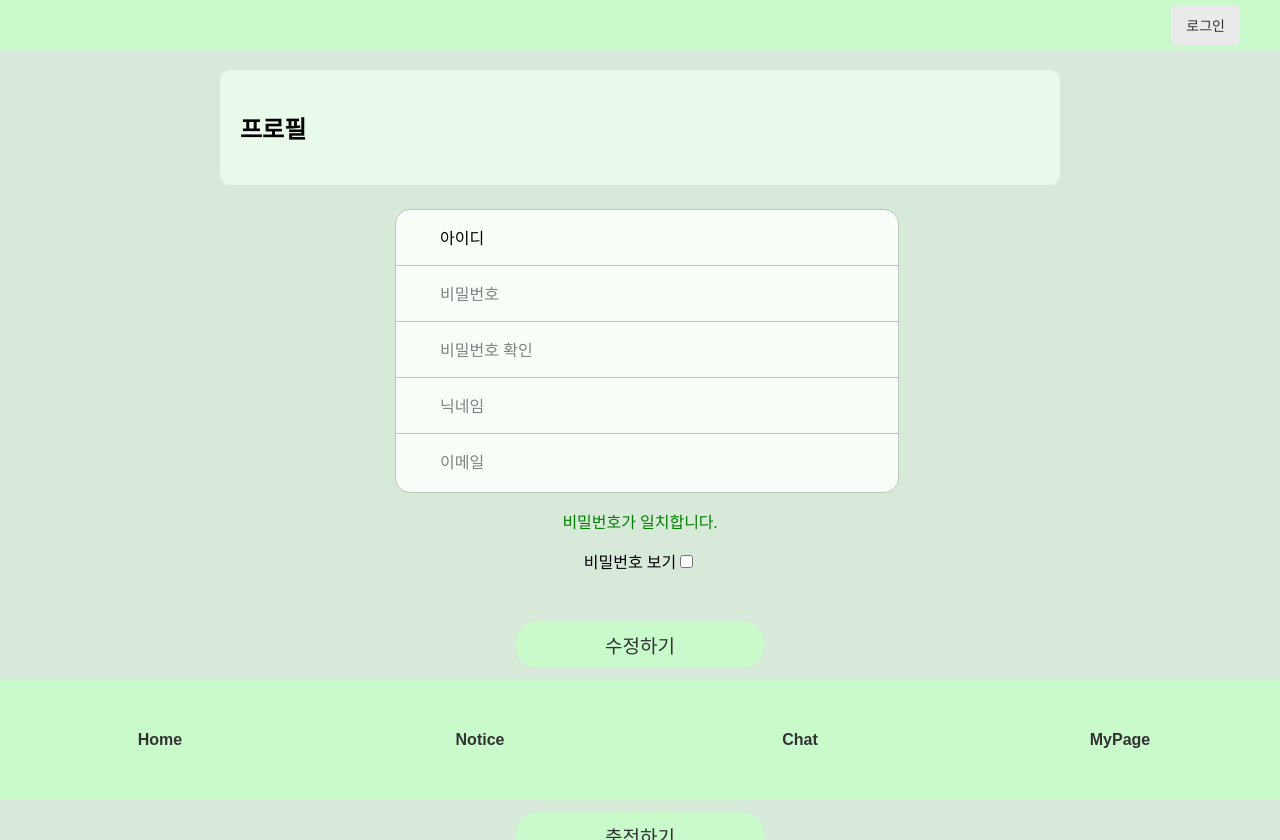
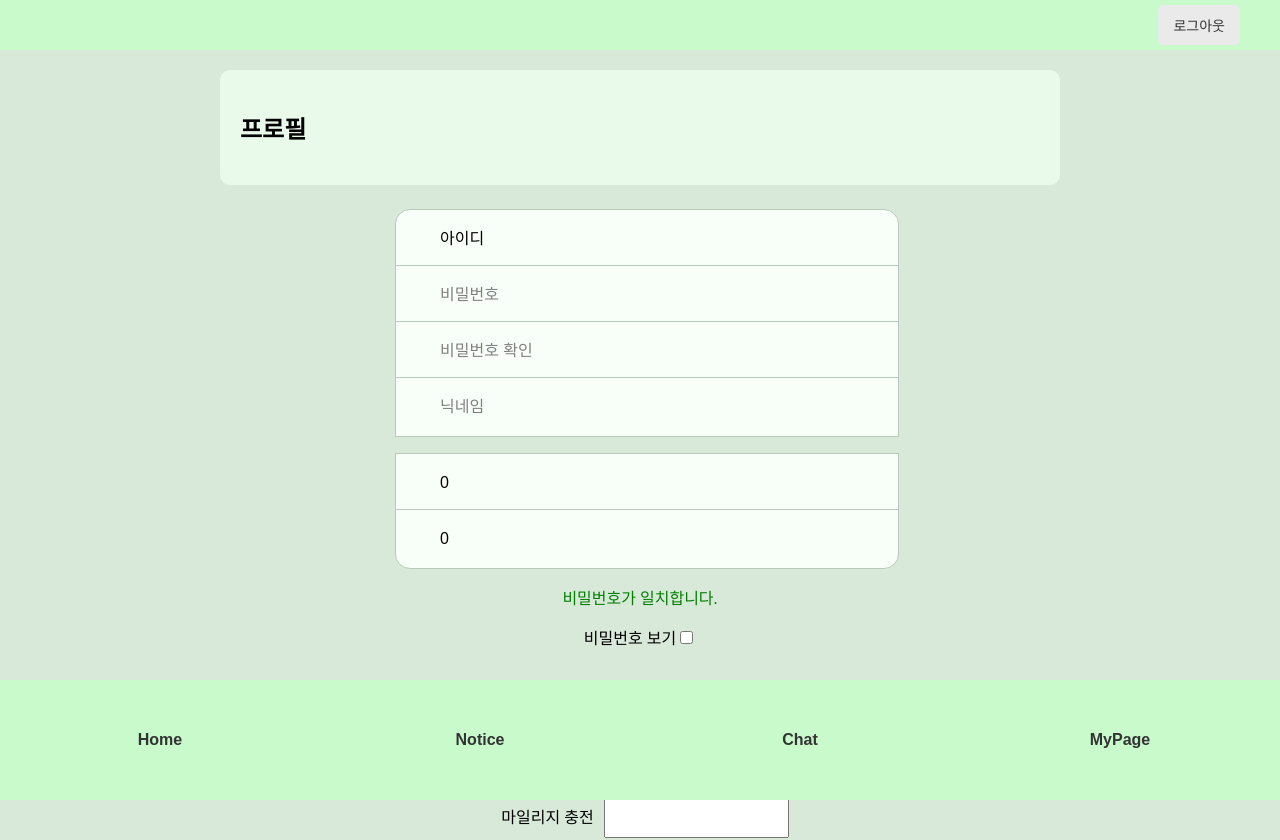
Before and after one commit to JaeSeungJae/DB_Project, a React (Vite) app in the folder Frontend/shopping_mall/: page /mypage/profile in a window 1280 px wide. Built offline with nearby package versions, Linux system fonts and the light colour scheme; no server answers.

Commit message:
feat: getProfile api 연결

```diff
--- a/Frontend/shopping_mall/src/modules/Header.jsx
+++ b/Frontend/shopping_mall/src/modules/Header.jsx
@@ -11,8 +11,7 @@ const Header = () => {
   }
   return (
     <HeaderContainer>
-      {Number(localStorage.getItem('id')) ? <Button style={{margin: '40px'}} onClick={logout}>로그아웃</Button>
-      : <Button style={{margin: '40px'}} onClick={()=>{navigate('/login')}}>로그인</Button>}
+      <Button style={{margin: '40px'}} onClick={logout}>{localStorage.getItem("id") === "0" ? "로그인" : "로그아웃"}</Button>
     </HeaderContainer>
   );
 };
--- a/Frontend/shopping_mall/src/pages/Auth/Login.jsx
+++ b/Frontend/shopping_mall/src/pages/Auth/Login.jsx
@@ -24,7 +24,7 @@ const Login = () => {
             });
             const data = await response.json();
             if (data.result === "success") {
-                localStorage.setItem('id', 1);
+                localStorage.setItem('id', id);
                 navigate('/');
             }
             else {
--- a/Frontend/shopping_mall/src/pages/Auth/Main.jsx
+++ b/Frontend/shopping_mall/src/pages/Auth/Main.jsx
@@ -6,7 +6,7 @@ const Main = () => {
     const navigate = useNavigate();
 
     useEffect(()=> {
-        if (localStorage.getItem('id') !== '1') {
+        if (!localStorage.getItem('id')) {
             navigate('/login');
         }
     }, []);
--- a/Frontend/shopping_mall/src/pages/Mypage/MyPage.jsx
+++ b/Frontend/shopping_mall/src/pages/Mypage/MyPage.jsx
@@ -12,7 +12,7 @@ const MyPage = () => {
     const [pw, setPW] = useState("pw");
     const [pwCheck, setPwCheck] = useState("pw");
     useEffect(() => {
-        if (Number(localStorage.getItem('id')) !== 1) {
+        if ((localStorage.getItem('id')) === 0) {
             navigate('/login');
         }
     }, []);
@@ -29,16 +29,6 @@ const MyPage = () => {
                 <h2>마이페이지</h2>
             </Header>
             <MyPageBox>
-                {/* <p>아이디 : {id}</p>
-                {modifyInfo === false ? (<p>닉네임 : {nickname}</p>)
-                : <p>닉네임 <input type="text" value={nickname} onChange={(e)=>setNickname(e.target.value)} /></p>}
-                {modifyInfo === false ? (<p>비밀번호 : ********</p>)
-                : <p>비밀번호 <input type="password" value={pw} onChange={(e)=>setPW(e.target.value)}/></p>}
-                {modifyInfo === true && <p>비밀번호 확인 <input type="password" value={pwCheck} onChange={(e)=>setPwCheck(e.target.value)}/></p>}
-                {modifyInfo ?
-                <SideButton onClick={()=>checkPW()}>수정 완료</SideButton>
-                :<SideButton onClick={()=>setModifyInfo(true)}>수정</SideButton>} */}
-
                 <MyPageContainer>
                     <Button onClick={()=>navigate('/mypage/favorite')}>관심 목록</Button>
                     <Button onClick={()=>navigate('/mypage/sell')}>판매 내역</Button>
--- a/Frontend/shopping_mall/src/pages/Mypage/Profile.jsx
+++ b/Frontend/shopping_mall/src/pages/Mypage/Profile.jsx
@@ -1,4 +1,4 @@
-import React from "react";
+import React, { useEffect } from "react";
 import { useState } from "react";
 import { PageContainer, Header } from "../Market/MarketStyle";
 import { Button } from "./MyPageStyle";
@@ -6,16 +6,42 @@ import { InputsContainer, TextInput } from "./MyPageStyle";
 import { Container } from "./MyPageStyle";
 
 const Profile = () => {
-    const [email, setEmail] = useState(''); // 이메일
+    const [mileage, setMileage] = useState(0); // 마일리지
+    const [amount, setAmount] = useState(0)
     const [password, setPassword] = useState(''); // 비밀번호
     const [verifyPwd, setVerifyPwd] = useState(''); // 비밀번호 확인
     const [username, setName] = useState(''); // id
     const [nickname, setNickname] = useState(''); // 닉네임
     const passwordCheck = password === verifyPwd; // 비밀번호 확인 시 체크하는 변수 (boolean)
     const [pwVb, setPwVb] = useState(false); // 비밀번호 암호화
-    const handleSubmit = () => {
-        // api로 업데이트하기
+
+    const handleSubmit = async () => {
+        try {
+            const response = await fetch('http://localhost:8080/rest/getProfile', {
+                method: 'POST',
+                headers: {
+                    'Content-Type': 'application/json',
+                },
+                body: JSON.stringify({
+                    id: localStorage.getItem('id')
+                })
+            });
+            if (response) {
+                const data = await response.json();
+                console.log(data);
+                setName(data.data.id);
+                setNickname(data.data.nickname);
+                setMileage(data.data.mileage);
+                setAmount(data.data.amount);
+            }
+        }
+        catch {
+
+        }
     }
+    useEffect(()=> {
+        handleSubmit();
+    }, [])
     return (
         <PageContainer>
             <Header>
@@ -61,11 +87,22 @@ const Profile = () => {
                 />
                 <TextInput
                     height={60}
-                    value={email}
+                    value={amount}
+                    disabled
                     onChange={(event) => {  // 여기를 camelCase로 변경
-                        setEmail(event.target.value);
+                        setAmount(event.target.value);
                     }}
-                    placeHolder={email ? email : "이메일"}  // 여기를 소문자로 변경
+                    placeHolder={amount ? amount : "잔액"}  // 여기를 소문자로 변경
+                    // icon="email"
+                />
+                <TextInput
+                    height={60}
+                    value={mileage}
+                    disabled
+                    onChange={(event) => {  // 여기를 camelCase로 변경
+                        setMileage(event.target.value);
+                    }}
+                    placeHolder={mileage ? mileage : "마일리지 금액"}  // 여기를 소문자로 변경
                     // icon="email"
                 />
                 </InputsContainer>
```
